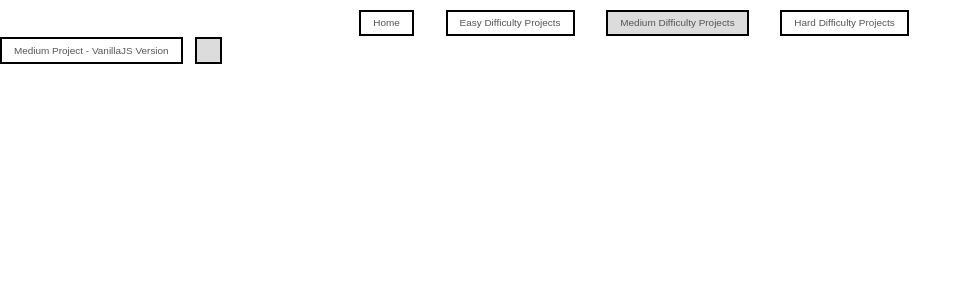
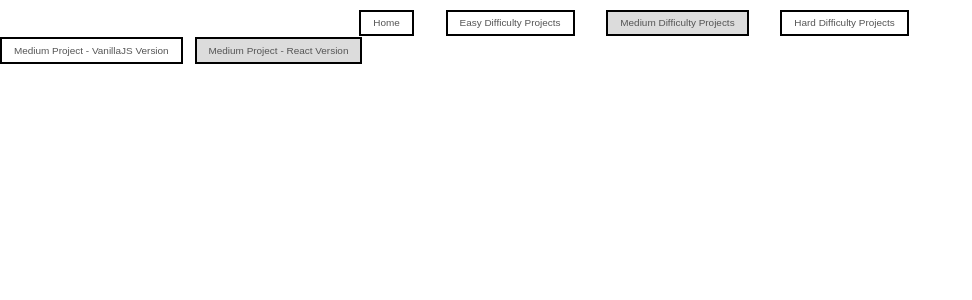
Before and after one commit to deltam3/frontendeval, a React (Vite) app in the folder consolidated/: page /Medium/React in a window 1280 px wide. Shown: the top 300 px of the page, without its empty margins (0-972 px from the left). Built offline with nearby package versions, Linux system fonts and the light colour scheme.

Commit message:
added text content to navlink on mediumreactpage

```diff
--- a/consolidated/src/pages/Medium/MediumReactPage.tsx
+++ b/consolidated/src/pages/Medium/MediumReactPage.tsx
@@ -20,7 +20,9 @@ const MediumReactPage = (props: Props) => {
           className={({ isActive }) =>
             isActive ? "bg-dark btn" : "btn-default btn"
           }
-        ></NavLink>
+        >
+          Medium Project - React Version
+        </NavLink>
       </div>
     </div>
   );
```
